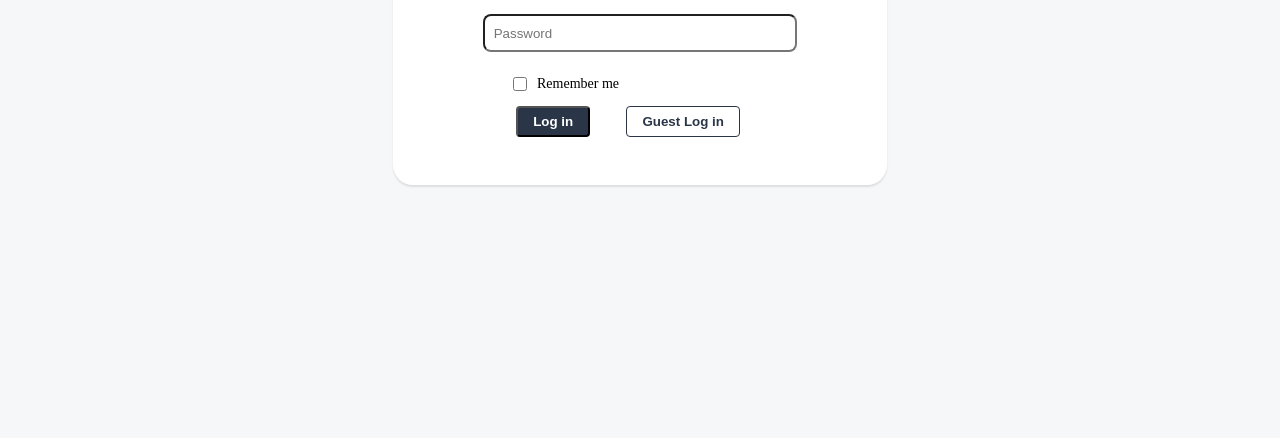
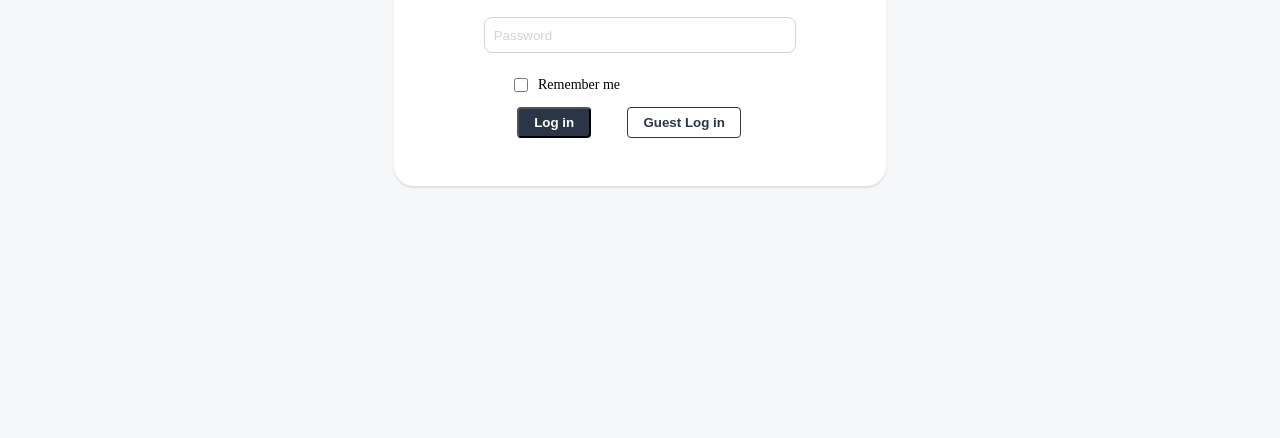
Before and after one commit to EnsslinAdrian/Join, a plain HTML site: page index.html in a window 1280 px wide. Shown: the part 362-800 px from the top of the page. Drawn offline with Linux system fonts and the light colour scheme.

```diff
--- a/css/login.css
+++ b/css/login.css
@@ -82,3 +82,7 @@
     font-weight: bold;
     border: 1px solid #2a3647;
 }
+
+::placeholder {
+    color: lightgray;
+}
--- a/index.html
+++ b/index.html
@@ -24,6 +24,8 @@
     <div class="main_login_container">
         <div class="main_login_content">
             <h1>Log in</h1>
+            <div class="underline_login"></div>
+            <form action="">
                 <div class="input_login_field">
                     <input type="text" placeholder=" Email">
                     <input type="text" placeholder=" Password">
@@ -36,6 +38,7 @@
                     <button class="btn_login">Log in</button>
                     <button class="btn_guest_login">Guest Log in</button>
                 </div>
+            </form>
         </div>
     </div>
 
--- a/style.css
+++ b/style.css
@@ -56,4 +56,5 @@
     margin: 10px;
     border-radius: 8px;
     color: grey;
+    border: 1px solid lightgray;
 }
```
Also changed, not shown: assets/img/lock.svg (added), assets/img/mail.svg (added), assets/img/visibility.svg (added), assets/img/visibility_off.svg (added). Lines whose indentation alone changed are shown as unchanged.
